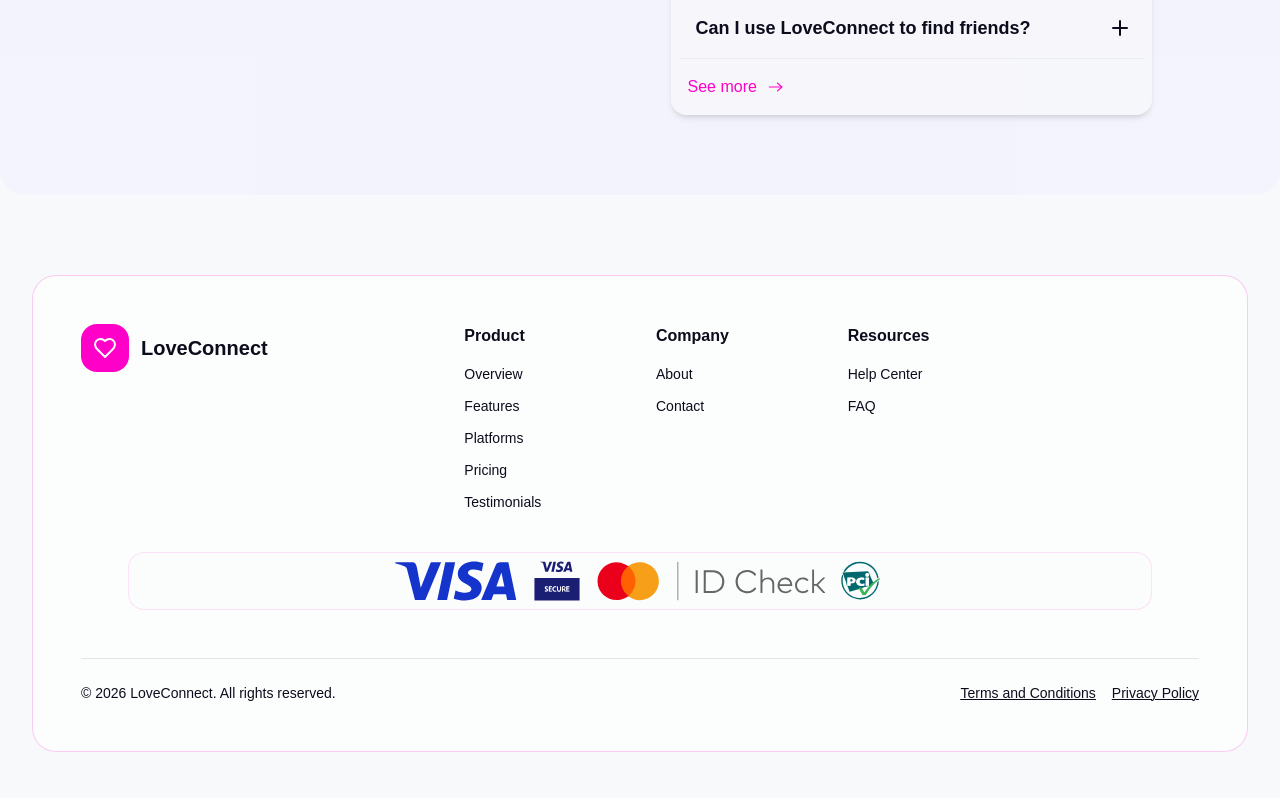
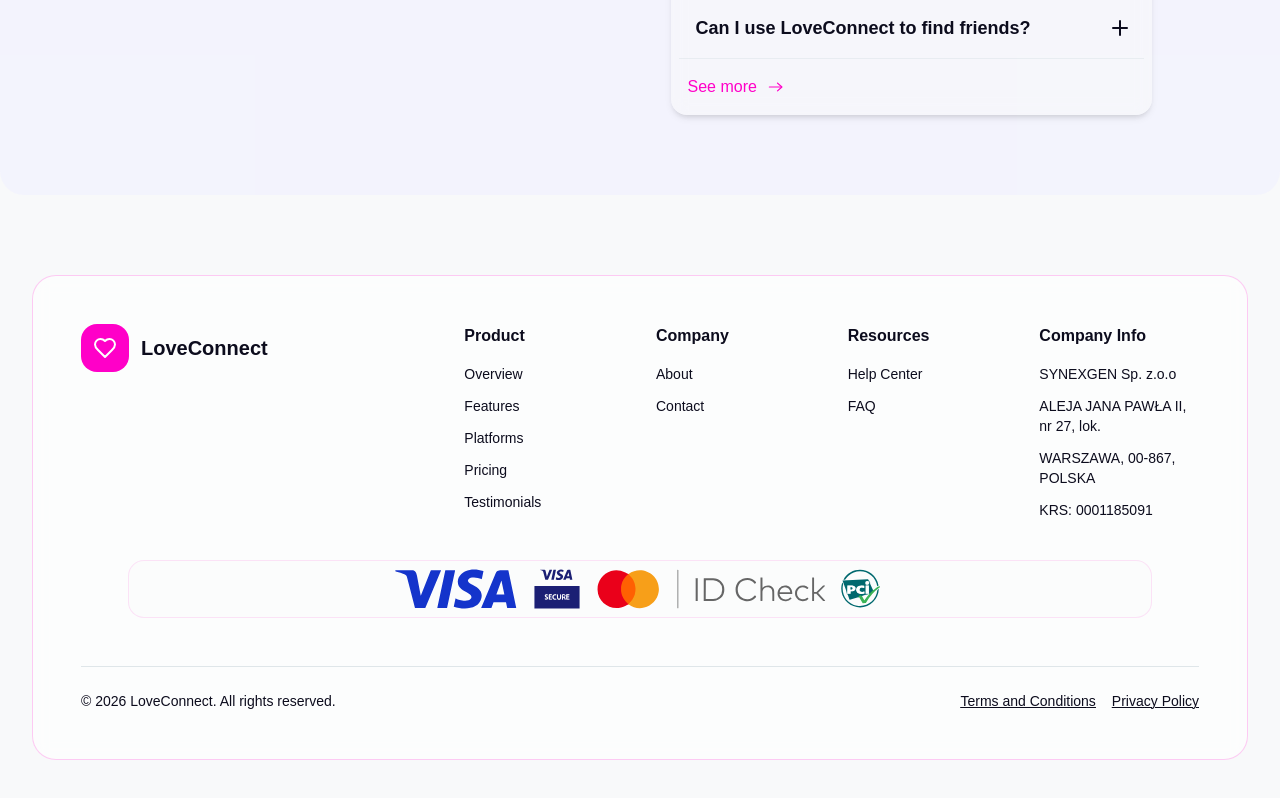
Before and after one commit to romansmolin/love-connect-vibe-coded, a Next.js app: page / in a window 1280 px wide. Shown: the part 7760-8558 px from the top of the page. Built offline with nearby package versions, Linux system fonts and the light colour scheme; no server answers; what tailwindcss-animated would draw is missing.

Commit message:
Add company address to footer

```diff
--- a/src/app/_layout/basic/footer2.tsx
+++ b/src/app/_layout/basic/footer2.tsx
@@ -97,6 +97,15 @@
                                 </ul>
                             </div>
                         ))}
+                        <div>
+                            <h3 className="mb-4 text-base font-bold text-foreground">Company Info</h3>
+                            <ul className="space-y-3 text-sm text-muted-foreground">
+                                <li className="font-medium">SYNEXGEN Sp. z.o.o</li>
+                                <li className="font-medium">ALEJA JANA PAWŁA II, nr 27, lok.</li>
+                                <li className="font-medium">WARSZAWA, 00-867, POLSKA</li>
+                                <li className="font-medium">KRS: 0001185091</li>
+                            </ul>
+                        </div>
                     </div>
                     <div className="mt-10">
                         <div className="mx-auto w-full max-w-5xl overflow-hidden rounded-2xl border border-primary/10 bg-background/40 px-3 py-2">
```
